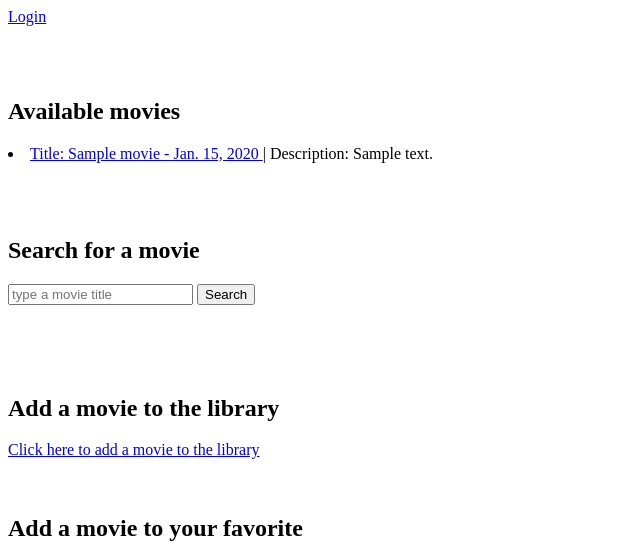
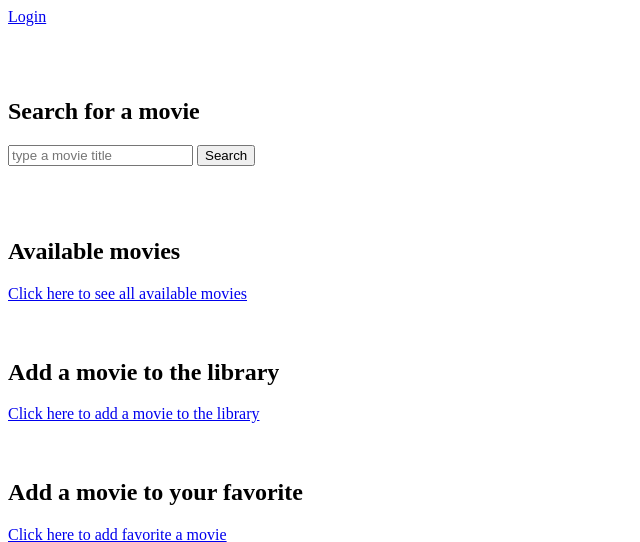
Before and after one commit to mvarbichki/skillo-final-project, a Django app: page / in a window 1280 px wide. Shown: the top 542 px of the page, without its empty margins (0-640 px from the left). Run offline with Django 5.2, Linux system fonts and the light colour scheme; tables that the repository leaves empty hold one stand-in row (values such as "Sample post").

Commit message:
Reworking the app structure

```diff
--- a/moviesapp/forms.py
+++ b/moviesapp/forms.py
@@ -53,7 +53,7 @@ class AddMovieForm(forms.ModelForm):
         # but are released on different dates. My solution for this case is to prevent adding movies with same titles
         # and with exactly the same release date. Same titles are allowed, but with different realise date
         elif existing_title and existing_date:
-            raise ValidationError(f"A movie {from_title} released on date {form_date} already exist."
+            raise ValidationError(f"A movie {from_title} released on {form_date} already exist."
                                   f" Same movie titles are allowed but with different release dates")
         return form_date
 
--- a/moviesapp/templates/main_page.html
+++ b/moviesapp/templates/main_page.html
@@ -1,20 +1,15 @@
 {% include "base.html" %}
 
-<h2>Available movies</h2>
-{% for movie in all_movies %}
-    <!-- Hyperlink to redirect the user to full movie details. In addition, sends the movie's id as an argument to details_page func -->
-    <li><a href="{% url 'details_page' movie.id %}"> Title: {{ movie.title }} - {{ movie.release_date }} </a> | Description: {{ movie.description }}</li>
-{% empty %}
-    <h3>No movies are available at this moment</h3>
-{% endfor %}
-
-<br><br><br>
 <h2>Search for a movie</h2>
 <!-- After insert text it redirects to the search page and displays the result if there are such. Field required -->
 <form action="{% url 'search_page' %}" method="get">
     <input type="text" name="q" placeholder="type a movie title" required>
     <button type="submit">Search</button>
 </form>
+
+<br><br>
+<h2>Available movies</h2>
+<a href="{% url 'available_movies_page' %}">Click here to see all available movies</a>
 
 <br><br><br>
 <h2>Add a movie to the library</h2>
--- a/moviesapp/urls.py
+++ b/moviesapp/urls.py
@@ -5,6 +5,7 @@ from django.conf import settings
 
 urlpatterns = [
     path("", views.main_page, name="main_page"),
+    path("available_movies_page", views.available_movies_page, name="available_movies_page"),
     path("details_page/<int:movie_id>", views.details_page, name="details_page"),
     path("search_page", views.search_page, name="search_page"),
     path("add_movie_page", views.add_movie_page, name="add_movie_page"),
--- a/moviesapp/views.py
+++ b/moviesapp/views.py
@@ -7,13 +7,19 @@ from django.contrib.auth.decorators import login_required
 from .custom_exceptions import FavoriteExistException
 
 
-# The project requirement says the main page has to display movie titles and descriptions
+# The main page of the web app. It contains all the paths to site functionalities
 def main_page(request):
+    return render(request=request,
+                  template_name="main_page.html"
+                  )
+
+
+def available_movies_page(request):
     # Gets the content from Movie model
     all_movies = Movie.objects.all()
     # Presents the movies as dict context for the rendering
     return render(request=request,
-                  template_name="main_page.html",
+                  template_name="available_movies_page.html",
                   context={"all_movies": all_movies}
                   )
 
@@ -141,3 +147,7 @@ def user_login(request):
 def user_logout(request):
     auth.logout(request)
     return redirect(main_page)
+
+# TODO 2 categories:
+# - liked in a genre : counts how many users add the movie as favorite. Display favorites as int
+# - newest in a gener : sort all movies in a given gener by the release date
```
Also changed, not shown: moviesapp/templates/available_movies_page.html (added, +10 -0 lines).
